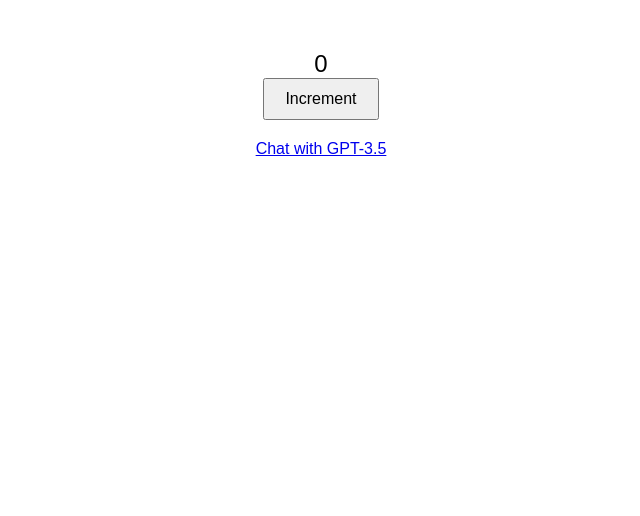
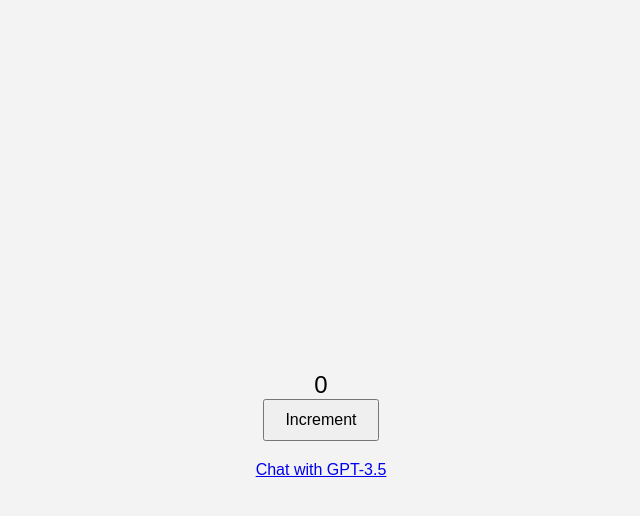
Before and after one commit to GabrielcitoHub/github.io, a plain HTML site: page index.html in a window 1280 px wide. Shown: the whole page, without its empty margins (319-959 px from the left). Drawn offline with Linux system fonts and the light colour scheme.

Commit message:
Update index.html

```diff
--- a/index.html
+++ b/index.html
@@ -10,6 +10,14 @@
     margin: 0;
     padding: 0;
     text-align: center;
+    background-color: #f3f3f3; /* Light gray background */
+  }
+  #container {
+    display: flex;
+    flex-direction: column;
+    align-items: center;
+    justify-content: center;
+    height: 100vh;
   }
   #counter {
     font-size: 24px;
@@ -28,9 +36,11 @@
 </head>
 <body>
 
-<div id="counter">0</div>
-<button id="incrementButton" onclick="incrementCounter()">Increment</button>
-<div id="gptLink"><a href="https://chat.openai.com/" target="_blank">Chat with GPT-3.5</a></div>
+<div id="container">
+  <div id="counter">0</div>
+  <button id="incrementButton" onclick="incrementCounter()">Increment</button>
+  <div id="gptLink"><a href="https://chat.openai.com/" target="_blank">Chat with GPT-3.5</a></div>
+</div>
 
 <script>
   var counter = 0;
@@ -42,4 +52,4 @@
 </script>
 
 </body>
-</htm
+</html>
```
